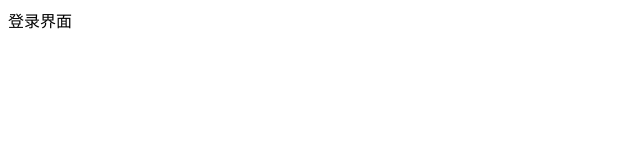
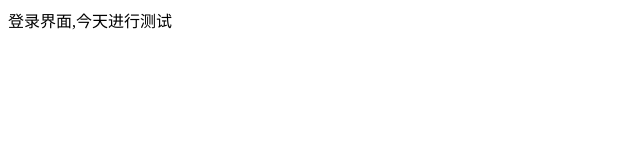
Before and after one commit to Ben-jack/test, a plain HTML site: page login.html in a window 1280 px wide. Shown: the whole page, without its empty margins (0-640 px from the left). Drawn offline with Linux system fonts and the light colour scheme.

Commit message:
Update login.html

```diff
--- a/login.html
+++ b/login.html
@@ -7,7 +7,7 @@
     <meta name="viewport" content="width=device-width, initial-scale=1.0">
     <title>Document</title>
 </head>
-登录界面
+登录界面,今天进行测试
 
 <body>
 
```
